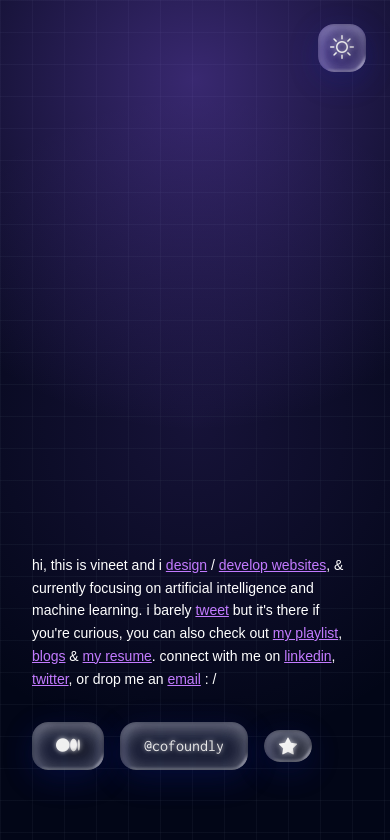
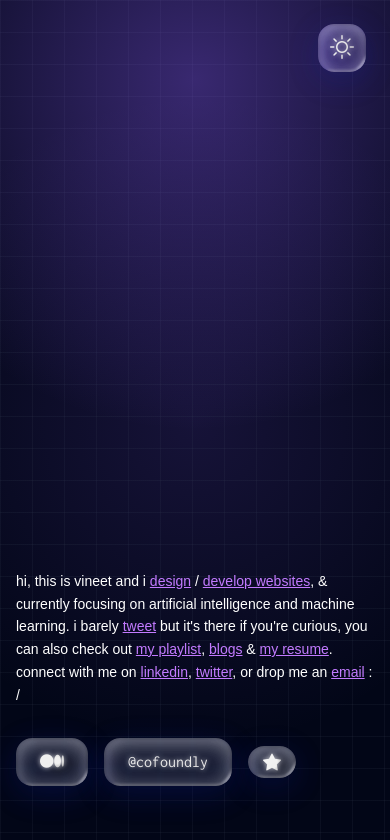
Before and after one commit to vineetrajojha/vineet, a Next.js app: page / in a window 390 px wide. Shown: the top 840 px of the page. Built offline with nearby package versions, Linux system fonts and the light colour scheme; a web font is replaced by a local one.

Commit message:
mobile update fix

```diff
--- a/src/app/page.tsx
+++ b/src/app/page.tsx
@@ -96,7 +96,7 @@ export default function Home() {
               : `radial-gradient(circle 350px at 50% 80px, rgba(139,92,246,0.13), transparent)`,
         }}
       />
-      <div className="relative z-10 flex items-center justify-center min-h-[40vh] p-8 sm:p-20 -mt-5 sm:mt-0">
+      <div className="relative z-10 flex items-center justify-center p-4 sm:p-20 sm:min-h-[40vh] -mt-5 sm:mt-0">
         <main className="max-w-2xl w-full mx-auto flex flex-col justify-center min-h-[300px]">
           <div className={`${textColor} text-sm sm:text-base leading-relaxed font-mono text-left w-full`}>
             hi, this is vineet and i <a href="#" className={`underline ${linkColor}`}>design</a> / <a href="#" className={`underline ${linkColor}`}>develop websites</a>, & currently focusing on artificial intelligence and machine learning. i barely <a href="twitter.com/vineetcres" target="_blank" className={`underline ${linkColor}`}>tweet</a> but it&apos;s there if you&apos;re curious, you can also check out <a href="#" className={`underline ${linkColor}`}>my playlist</a>, <a href="#" className={`underline ${linkColor}`}>blogs</a> & <a href="#" className={`underline ${linkColor}`}>my resume</a>. connect with me on <a href="https://linkedin.com/in/vineetcres" target="_blank" className={`underline ${linkColor}`}>linkedin</a>, <a href="https://twitter.com/vineetcres" target="_blank" className={`underline ${linkColor}`}>twitter</a>, or drop me an <a href="mailto:vineetcres@gmail.com" target="_blank" rel="noopener noreferrer" className={`underline ${linkColor}`}>email</a> : /
```
